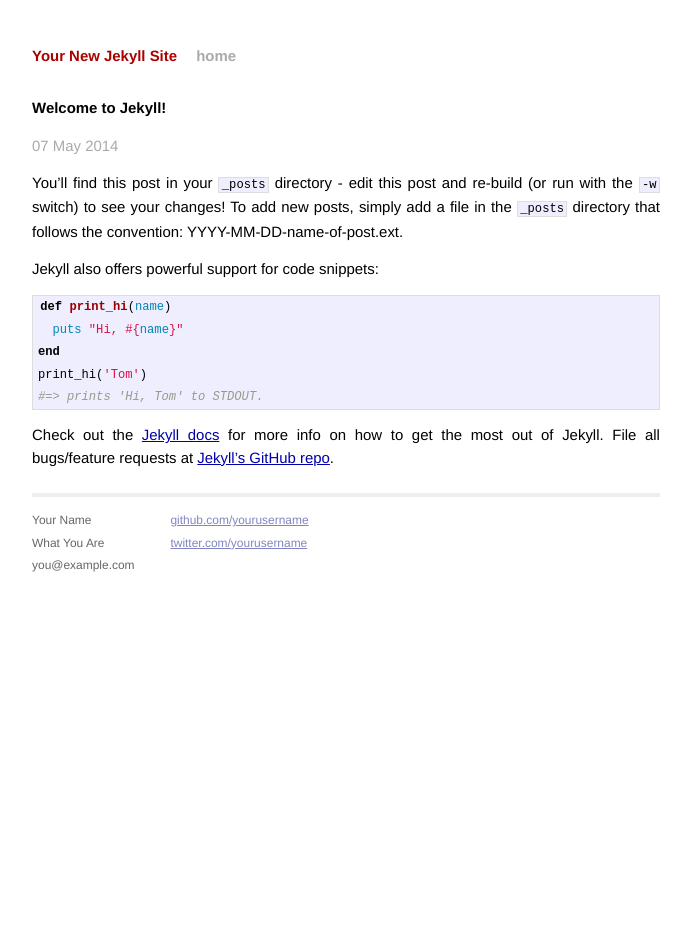
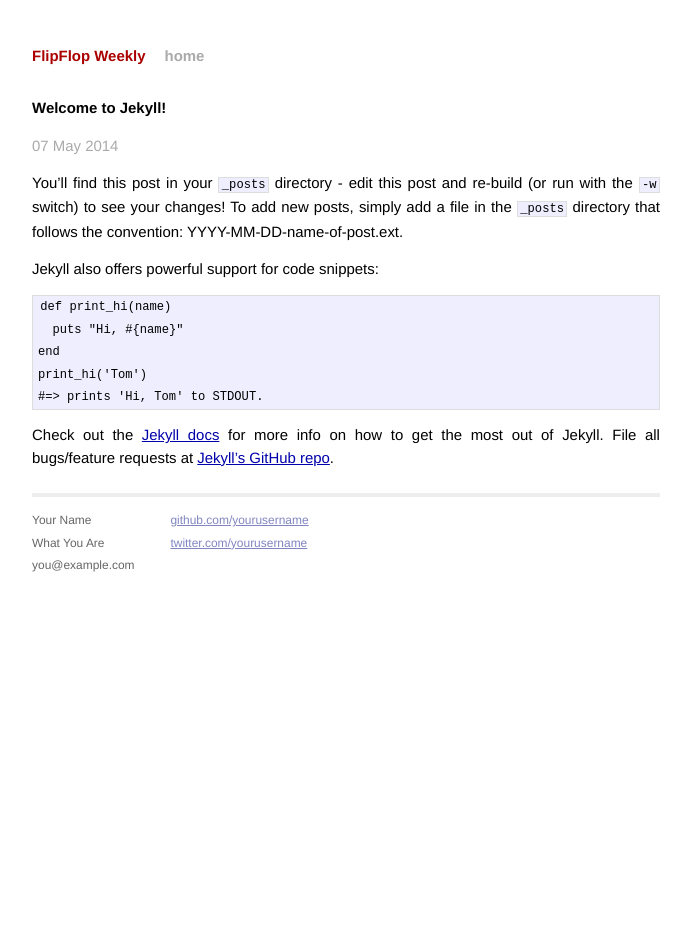
Before and after one commit to FlipFlopWeekly/FlipFlop, a Jekyll site: the page built from _posts/2014-05-07-welcome-to-jekyll.markdown, in a window 1280 px wide. Shown: the whole page, without its empty margins (294-985 px from the left). Built offline with Jekyll 4.4.1, drawn with Linux system fonts in a browser that asks for light colours; Markdown is read by kramdown in place of the engine named in the settings.

Commit message:
Update configuration + add favicon

```diff
--- a/_config.yml
+++ b/_config.yml
@@ -1,3 +1,8 @@
-name: Your New Jekyll Site
+name: FlipFlop Weekly
+url: http://flipflop.trgdy.com
+
 markdown: redcarpet
 pygments: true
+
+# See http://jekyllrb.com/docs/permalinks/.
+permalink: /:month-:day-:year/:title.html
--- a/_layouts/default.html
+++ b/_layouts/default.html
@@ -4,10 +4,14 @@
         <meta charset="utf-8">
         <meta http-equiv="X-UA-Compatible" content="IE=edge,chrome=1">
         <title>{{ page.title }}</title>
-        <meta name="viewport" content="width=device-width">
+        <meta name="HandheldFriendly" content="True">
+        <meta name="MobileOptimized" content="320">
+        <meta name="viewport" content="width=device-width, initial-scale=1">
 
-        <!-- syntax highlighting CSS -->
-        <link rel="stylesheet" href="/css/syntax.css">
+        <meta name="apple-mobile-web-app-title" content="{{ site.name }}">
+        <meta name="apple-mobile-web-app-capable" content="yes">
+
+        <link href="/favicon.ico" rel="icon">
 
         <!-- Custom CSS -->
         <link rel="stylesheet" href="/css/main.css">
```
Also changed, not shown: favicon.ico (added), flipflop-logo.png (added).
